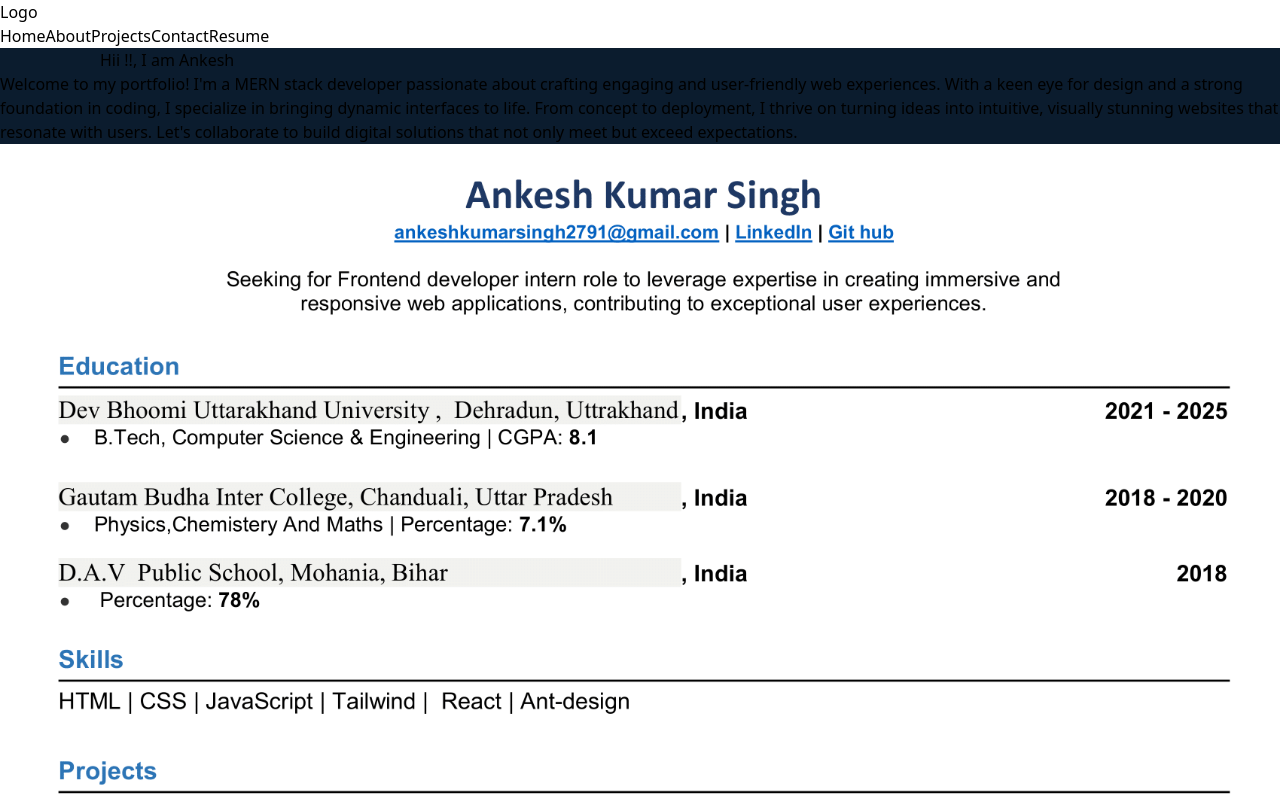
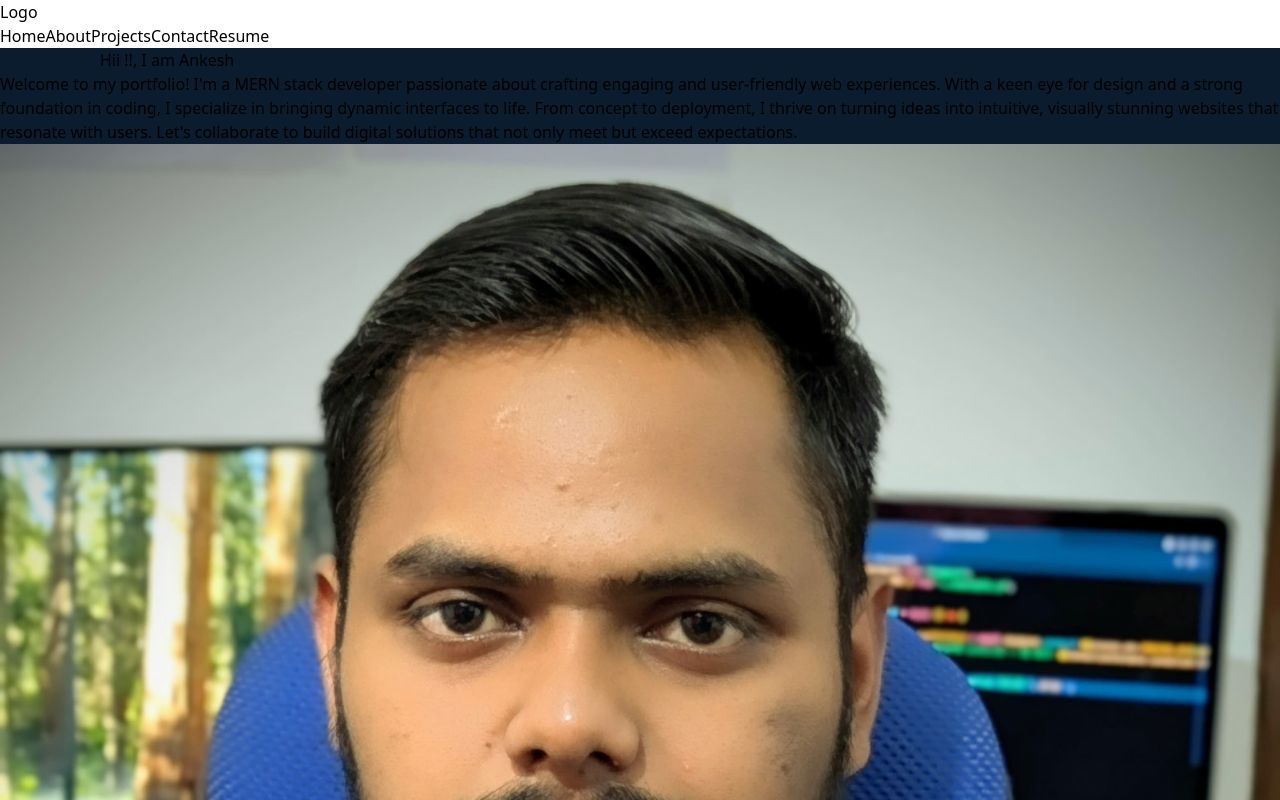
Before and after one commit to ankeshkumarsingh2791/Portfolio, a React (Vite) app: page / in a window 1280 px wide. Shown: the top 800 px of the page. Built offline with nearby package versions, Linux system fonts and the light colour scheme.

Commit message:
Adding profile photo

```diff
--- a/src/Components/Home.jsx
+++ b/src/Components/Home.jsx
@@ -57,9 +57,9 @@ const Home = () => {
 
 
           }}
-          className=' bg-rose-50 border-black  '>
+          className=' rounded-sm bg-slate-400 border-black  '>
 
-          <img className='w-60 p-10' src='Ankesh-1.png' alt='' />
+          <img className='w-64 p-10 rounded-md' src='Profile.jpg' alt='' />
           </motion.div>
 
           </motion.div>
```
Also changed, not shown: public/Profile.jpg (added).
